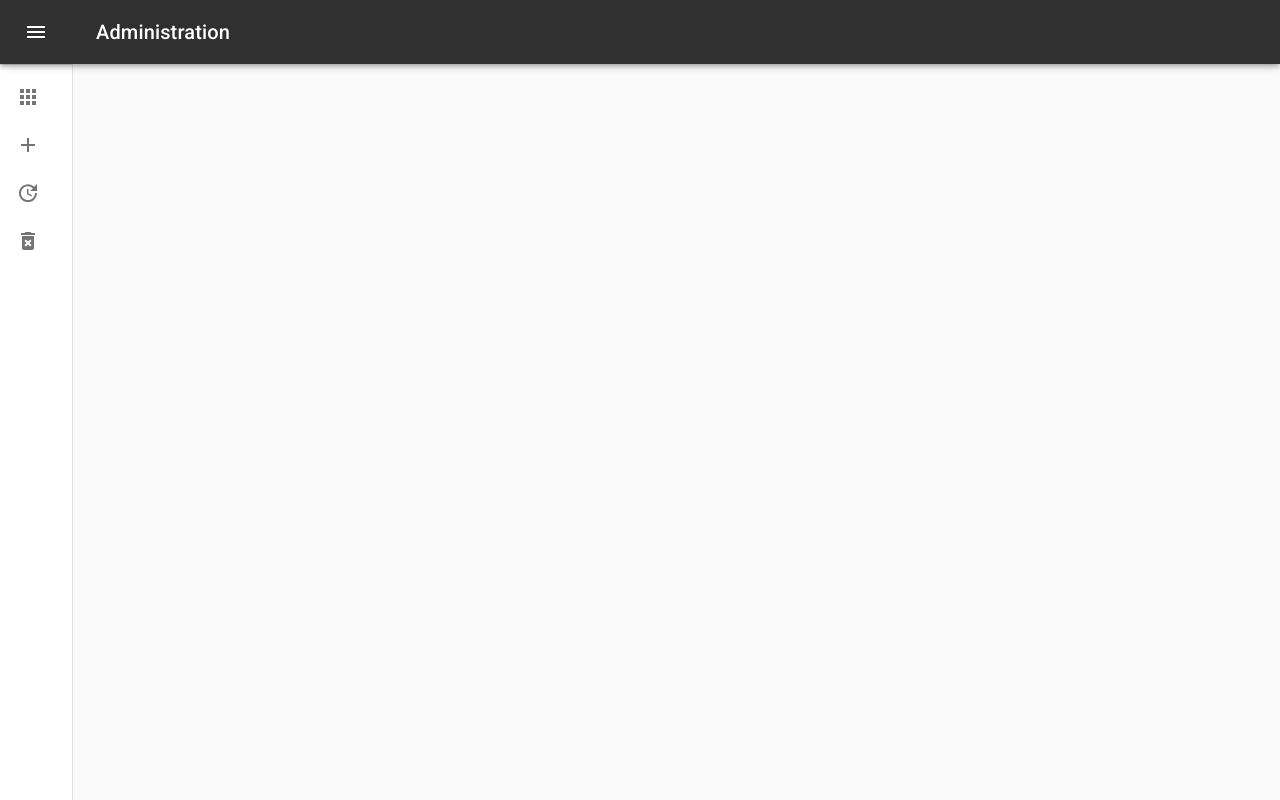
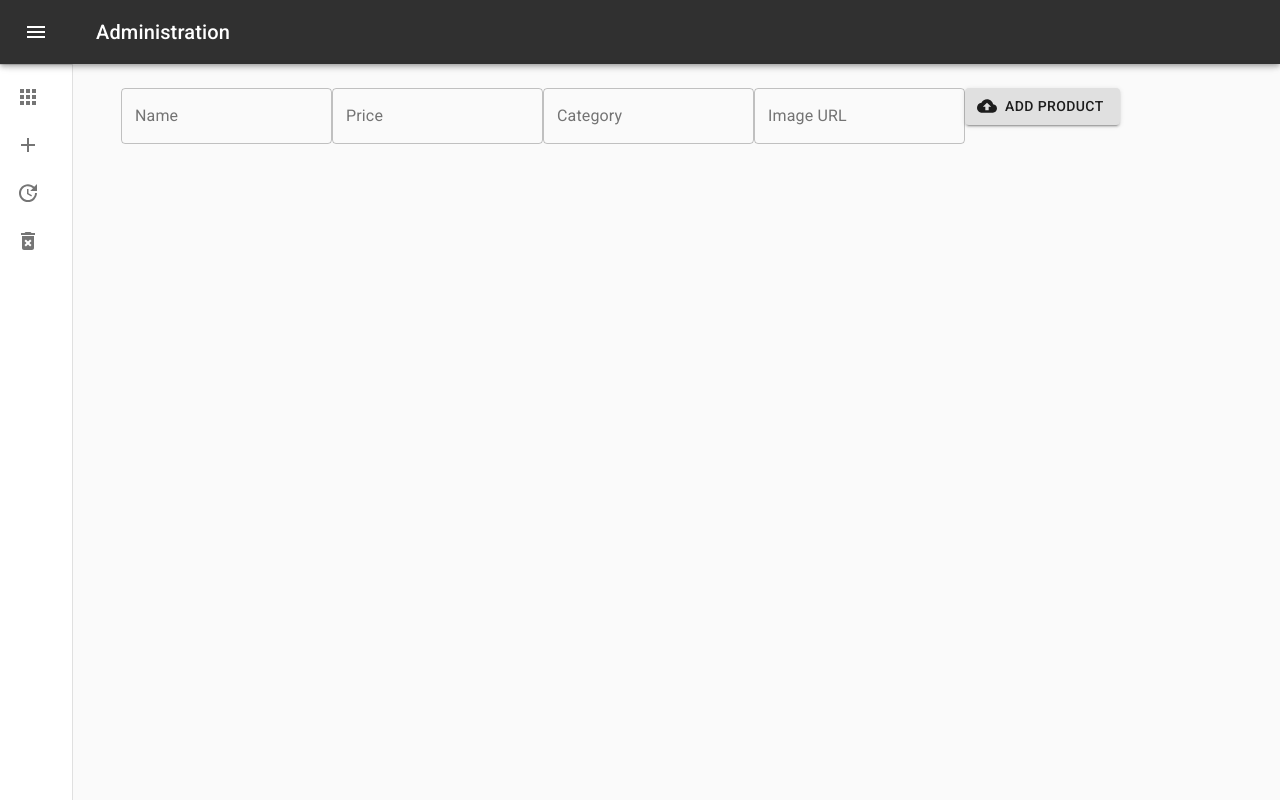
Before and after one commit to SVLaursen/TFWAS-Mini-Project, a React (Create React App) app in the folder frontend/: page /admin/add in a window 1280 px wide. Built offline with nearby package versions, Linux system fonts and the light colour scheme.

Commit message:
Added in the delete product page on admin

```diff
--- a/frontend/src/App.js
+++ b/frontend/src/App.js
@@ -11,7 +11,7 @@ import AdminPage from './pages/AdminPage';
 const App = () => {
   return (
     <Router>
-      <div classname='App'>
+      <div className='App'>
         <Switch>
           <Route path='/' exact component={FrontPage} />
           <Route path='/about' component={AboutPage} />
--- a/frontend/src/components/AdminAddForm.jsx
+++ b/frontend/src/components/AdminAddForm.jsx
@@ -1,39 +1,133 @@
-import React from 'reac';
+import React from 'react';
 import axios from 'axios';
+import {FormControl, TextField, makeStyles, Button} from '@material-ui/core';
+import CloudUploadIcon from '@material-ui/icons/CloudUpload';
+
+const useStyles = makeStyles((theme) => ({
+    root: {
+      '& > *': {
+        margin: theme.spacing(1),
+      },
+    },
+    button: {
+        margin: theme.spacing(1),
+      }
+  }));
 
 export default class AdminAddForm extends React.Component{
-    state = {
-        name: '',
-        price: '',
-        category: '',
-        image: ''
+
+    constructor(props){
+        super(props);
+
+        this.onNameChange = this.onNameChange.bind(this);
+        this.onPriceChange = this.onPriceChange.bind(this);
+        this.onCategoryChange = this.onCategoryChange.bind(this);
+        this.onImageChange = this.onImageChange.bind(this);
+
+        this.handleSubmit = this.handleSubmit.bind(this);
+
+        this.state = {
+            name: '',
+            price: '',
+            category: '',
+            image: ''
+        }
     }
 
-    handleChange = event => {
+    onNameChange = event =>{
         this.setState({name: event.target.value});
+    }
+
+    onPriceChange = event => {
         this.setState({price: event.target.value});
+    }
+
+    onCategoryChange = event => {
         this.setState({category: event.target.value});
+    }
+
+    onImageChange = event => {
         this.setState({image: event.target.value});
     }
 
     handleSubmit = event => {
         event.preventDefault();
 
-        const product = {
+        const headers = {
+            'Content-Type': 'application/json'
+          };
+
+        const data = {
             name: this.state.name,
             price: this.state.price,
             category: this.state.category,
             image: this.state.image
         };
 
-        axios.post('', {product})
+        axios.post('http://localhost:3600/api/product', JSON.stringify(data), { headers: headers})
             .then(res => {
                 console.log(res);
                 console.log(res.data);
             })
+            .catch(err => {
+                console.log(err);
+            });
+
+        this.setState({name: '', price: '', category:'', image:''});
     }
 
     render(){
 
+        return(
+            <div className={useStyles.root}>
+                <form onSubmit={this.handleSubmit}>
+                    <TextField
+                        name="name"
+                        type='string'
+                        label="Name"
+                        variant="outlined"
+                        color="secondary"
+                        onChange={this.onNameChange}
+                        value={this.state.name}
+                    />
+                    <TextField
+                        name="price"
+                        type='string'
+                        label="Price"
+                        variant="outlined"
+                        color="secondary"
+                        onChange={this.onPriceChange}
+                        value={this.state.price}
+                    />
+                    <TextField
+                        name="category"
+                        type='string'
+                        label="Category"
+                        variant="outlined"
+                        color="secondary"
+                        onChange={this.onCategoryChange}
+                        value={this.state.category}
+                    />
+                    <TextField
+                        name="image"
+                        type='string'
+                        label="Image URL"
+                        variant="outlined"
+                        color="secondary"
+                        onChange={this.onImageChange}
+                        value={this.state.image}
+                    />
+                    <Button
+                        type='submit'
+                        variant="contained"
+                        color="default"
+                        className={useStyles.button}
+                        startIcon={<CloudUploadIcon />}
+                    >
+                        Add Product
+                    </Button>
+                </form>
+            </div>
+        )
     }
 }
--- /dev/null
+++ b/frontend/src/components/AdminDeleteCards.jsx
@@ -0,0 +1,122 @@
+import React from 'react';
+import axios from 'axios';
+import {Card, CardHeader, CardMedia, CardContent, Grid, Typography, CardActionArea, makeStyles, Button} from '@material-ui/core';
+import {Dialog, DialogTitle, DialogContent, DialogContentText, DialogActions } from '@material-ui/core';
+import DeleteIcon from '@material-ui/icons/Delete';
+import ArrowBackIosIcon from '@material-ui/icons/ArrowBackIos';
+
+const useStyles = makeStyles((theme) => ({
+    button: {
+      margin: theme.spacing(1),
+    },
+  }));
+
+//const [open, setOpen] = React.useState(false);
+
+export default class AdminDeleteCards extends React.Component{
+    state = {
+        products: [],
+        id: '',
+        dialog: false
+    }
+
+    componentDidMount(){
+        axios.get('http://localhost:3600/api/products')
+            .then(res => {
+                const products = res.data;
+                this.setState({ products });
+            })
+            .catch(err => {
+                console.log(err);
+            });
+    }
+
+    handleSubmit = event => {
+        event.preventDefault();
+        this.setState({dialog: false});
+        const id = this.state.id;
+
+        axios.delete('http://localhost:3600/api/products/' + id)
+            .then(res => {
+                console.log(res);
+                console.log(res.data);
+            })
+            .catch( err => {
+                console.log(err);
+            });
+
+        window.location.reload(false);
+    }
+
+    render(){
+        const handleDialogOpen = (objId) =>{
+            console.log(objId);
+            this.setState({id: objId});
+            this.setState({dialog: true})
+        }
+
+        const handleDialogClose = () =>{
+            this.setState({dialog:false});
+        }
+
+        return(
+            <div>
+                <Dialog
+                    open={this.state.dialog}
+                    onClose={handleDialogClose}
+                    aria-labelledby="alert-dialog-title"
+                    aria-describedby="alert-dialog-description"
+                >
+                    <DialogTitle id="alert-dialog-title">{"Delete entry?"}</DialogTitle>
+                    <DialogContent>
+                    <DialogContentText id="alert-dialog-description">
+                        Deleting this object will remove it from the database and the website. Are you sure that this is what you want to do?
+                    </DialogContentText>
+
+                    </DialogContent>
+                    <DialogActions>
+                    <Button
+                        variant="contained"
+                        color="default"
+                        className={useStyles.button}
+                        startIcon={<ArrowBackIosIcon />}
+                        onClick={handleDialogClose}>
+                        Go Back
+                    </Button>
+                    <Button
+                        variant="contained"
+                        color="secondary"
+                        className={useStyles.button}
+                        startIcon={<DeleteIcon />}
+                        onClick={this.handleSubmit}>
+                        Delete
+                    </Button>
+                    </DialogActions>
+                </Dialog>
+                <Grid container flexGrow='1' spacing='3'>
+                    <Grid item xs='12'>
+                        <Grid container justify='center' spacing='3' justify="flex-start" alignItems="flex-start">
+                        {this.state.products.map(function (object, index){
+                            return(
+                                <Grid item key={index} xs={11} sm={3}>
+                                    <Card>
+                                        <CardActionArea onClick={() => handleDialogOpen(object._id)}>
+                                            <CardMedia src={object.image} component='img' title={object.name} height='230vh' />
+                                            <CardHeader title={object.name} subheader={object.category} />
+                                            <CardContent>
+                                                <Typography variant='h6' noWrap >
+                                                    {object.price}
+                                                </Typography>
+                                            </CardContent>
+                                        </CardActionArea>
+                                    </Card>
+                                </Grid>
+                            )
+                        })}
+                        </Grid>
+                    </Grid>
+                </Grid>
+            </div>
+        )
+    }
+}
--- a/frontend/src/components/AdminMenu.jsx
+++ b/frontend/src/components/AdminMenu.jsx
@@ -13,6 +13,8 @@ import clsx from 'clsx';
 import ProductList from '../components/ProductCards';
 import { TransitionGroup, CSSTransition } from "react-transition-group";
 import styled from 'styled-components';
+import AdminAddForm from '../components/AdminAddForm';
+import AdminDeleteCards from '../components/AdminDeleteCards';
 
 const drawerWidth = 240;
 
@@ -196,12 +198,18 @@ const AnimatedTransition = withRouter(({location}) =>(
         </Route>
         <Route path='/admin/add'>
           {/* This is the add product page */}
+          <Container style={{paddingTop:'4rem'}}>
+            <AdminAddForm />
+          </Container>
         </Route>
         <Route path='/admin/update'>
           {/* This is the update product page */}
         </Route>
         <Route path='/admin/delete'>
           {/* This is the delete product page */}
+          <Container style={{paddingTop: '4rem'}}>
+            <AdminDeleteCards />
+          </Container>
         </Route>
       </Switch>
       </section>
--- a/frontend/src/components/ProductCards.jsx
+++ b/frontend/src/components/ProductCards.jsx
@@ -1,14 +1,6 @@
 import React from 'react';
 import axios from 'axios';
-import {Card, CardHeader, CardMedia, CardContent, Grid, Typography} from '@material-ui/core'
-import { makeStyles } from '@material-ui/core';
-import LocalAtmIcon from '@material-ui/icons/LocalAtm';
-
-const classes = makeStyles((theme) =>({
-    root:{
-        maxWidth: 200
-    }
-}));
+import {Card, CardHeader, CardMedia, CardContent, Grid, Typography} from '@material-ui/core';
 
 export default class ProductList extends React.Component{
     state = {
@@ -27,11 +19,11 @@ export default class ProductList extends React.Component{
         return(
             <Grid container flexGrow='1' spacing='3'>
                 <Grid item xs='12'>
-                    <Grid container justify='center' spacing='3'>
+                    <Grid container justify='center' spacing='3' justify="flex-start" alignItems="flex-start">
                     {this.state.products.map(function (object, index){
                         return(
-                            <Grid item key={index} xs={12} sm={3}>
-                                <Card maxWidth='150vh'>
+                            <Grid item key={index} xs={11} sm={3}>
+                                <Card >
                                     <CardMedia src={object.image} component='img' title={object.name} height='230vh' />
                                     <CardHeader title={object.name} subheader={object.category} />
                                     <CardContent>
```
Also changed, not shown: frontend/src/components/AdminUpdateList.jsx (added, +67 -0 lines), 2 other files (tests, documents, lock files or other folders).
